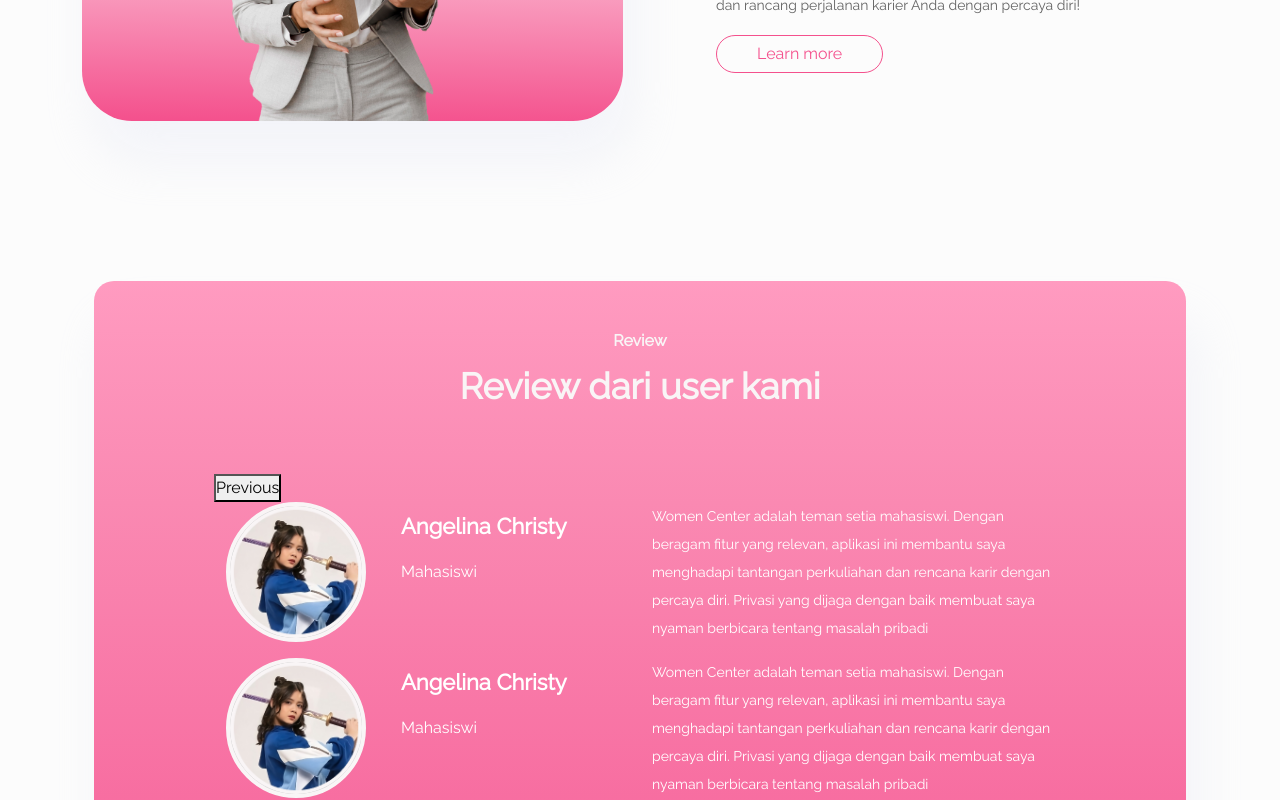
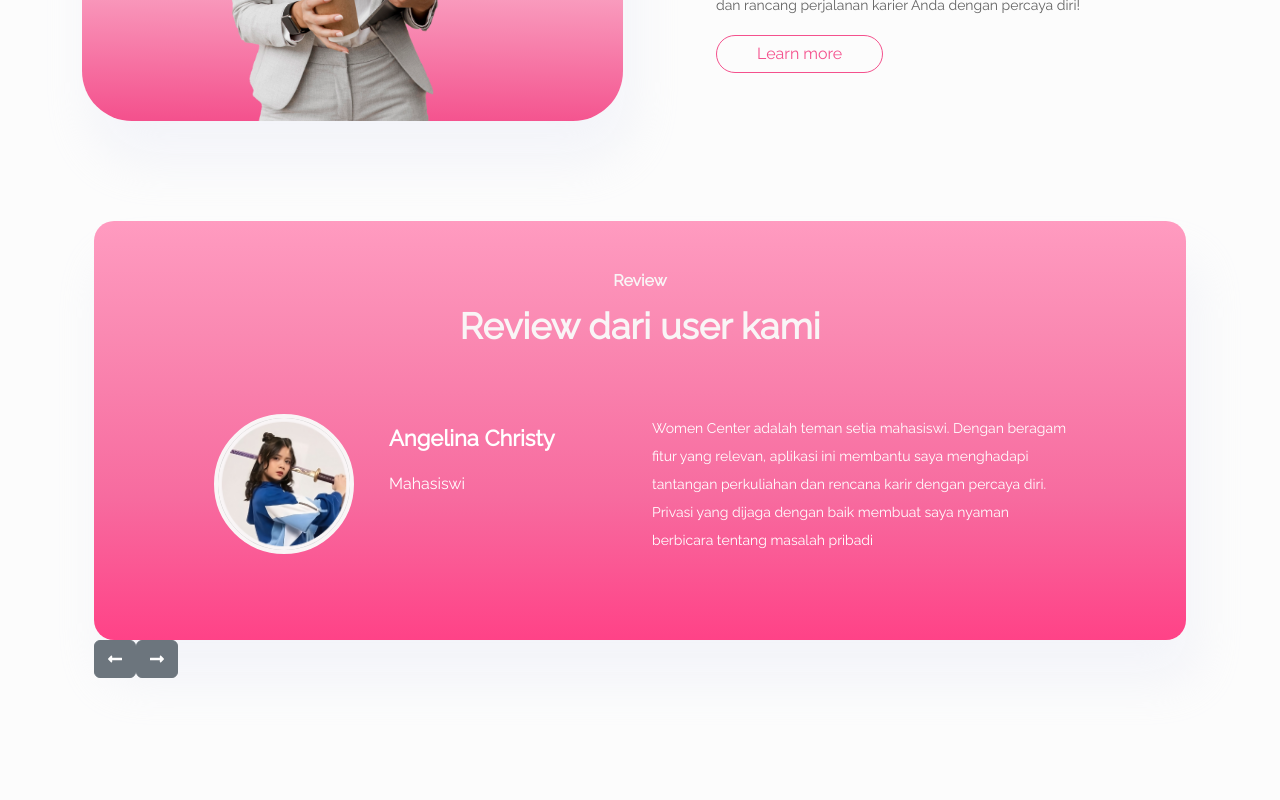
Before and after one commit to Capstone-Tim-14/woman-center-fe, a React (Vite) app in the folder women-center/: page /home in a window 1280 px wide. Shown: the part 5120-5920 px from the top of the page. Built offline with nearby package versions, Linux system fonts and the light colour scheme.

Commit message:
Update Review Slider

```diff
--- a/women-center/src/components/Review/Review.jsx
+++ b/women-center/src/components/Review/Review.jsx
@@ -1,13 +1,10 @@
-/* eslint-disable no-unused-vars */
-import React from "react";
-import { Container, Row, Col } from "reactstrap";
-import imagerev from '../../assets/Ellipse 26.png'
-import '../../styles/review.css'
-import 'react-responsive-carousel/lib/styles/carousel.min.css';
-import Slider from "react-slick";
+import React, { useState } from "react";
+import { Container, Row, Col, Carousel, CarouselItem, Button } from "reactstrap";
+import imagerev from '../../assets/Ellipse 26.png';
+import '../../styles/review.css';
+import { FaLongArrowAltRight, FaLongArrowAltLeft } from "react-icons/fa";
 
-
-const reviews = [
+const users = [
     {
         id: 1,
         image: imagerev,
@@ -15,54 +12,83 @@
         occupation: "Mahasiswi",
         text: "Women Center adalah teman setia mahasiswi. Dengan beragam fitur yang relevan, aplikasi ini membantu saya menghadapi tantangan perkuliahan dan rencana karir dengan percaya diri. Privasi yang dijaga dengan baik membuat saya nyaman berbicara tentang masalah pribadi"
     },
-
+    {
+        id: 2,
+        image: imagerev,
+        name: "Maul",
+        occupation: "Mahasiswi",
+        text: "Women Center adalah teman setia mahasiswi. Dengan beragam fitur yang relevan, aplikasi ini membantu saya menghadapi tantangan perkuliahan dan rencana karir dengan percaya diri. Privasi yang dijaga dengan baik membuat saya nyaman berbicara tentang masalah pribadi"
+    },
+    {
+        id: 3,
+        image: imagerev,
+        name: "Mail",
+        occupation: "Mahasiswi",
+        text: "Women Center adalah teman setia mahasiswi. Dengan beragam fitur yang relevan, aplikasi ini membantu saya menghadapi tantangan perkuliahan dan rencana karir dengan percaya diri. Privasi yang dijaga dengan baik membuat saya nyaman berbicara tentang masalah pribadi"
+    },
+    {
+        id: 4,
+        image: imagerev,
+        name: "Mual",
+        occupation: "Mahasiswi",
+        text: "Women Center adalah teman setia mahasiswi. Dengan beragam fitur yang relevan, aplikasi ini membantu saya menghadapi tantangan perkuliahan dan rencana karir dengan percaya diri. Privasi yang dijaga dengan baik membuat saya nyaman berbicara tentang masalah pribadi"
+    },
 ];
 
-const settings ={
-    dots: true,
-    infinite: true,
-    speed: 500,
-    slidesToShow: 1,
-    slidesToScroll: 1
-};
+const Review = () => {
+    const [activeIndex, setActiveIndex] = useState(0);
 
+    const next = () => {
+        const nextIndex = activeIndex === users.length - 1 ? 0 : activeIndex + 1;
+        setActiveIndex(nextIndex);
+    };
 
-const Review = () => {
+    const previous = () => {
+        const nextIndex = activeIndex === 0 ? users.length - 1 : activeIndex - 1;
+        setActiveIndex(nextIndex);
+    };
+
+    const slides = users.map((user, index) => (
+        <CarouselItem
+            key={user.id}
+            active={index === activeIndex}
+        >
+            <Row>
+                <Col lg='6'>
+                    <img src={user.image} alt="img-review" className="image-review" />
+                    <div className="ket-review">
+                        <h1 className="nama-review">{user.name}</h1>
+                        <p className="pekerjaan-review">{user.occupation}</p>
+                    </div>
+                </Col>
+                <Col lg='6'>
+                    <p className="text-review">{user.text}</p>
+                </Col>
+            </Row>
+        </CarouselItem>
+    ));
+
     return (
-        <section>
+        <section className="review">
             <Container>
-                <div id="review" className="review">
-                <Row>
-                    <Col lg='12'>
-                    <div className="review-box">
-                        <p className="head-review">Review</p>
-                        <h1 className="title-review">Review dari user kami</h1>
-                <Slider {...settings}>
-                    {reviews.map((review) => (
-                        <div key={review.id} className="container">
-                        <div className="row">
-                            <div className="col-lg-6">
-                                <img src={review.image} alt="img-review" className="image-review" />
-                                <div className="ket-review">
-                                <h1 className="nama-review">{review.name}</h1>
-                                <p className="pekerjaan-review">{review.occupation}</p>
-                                </div>
-                            </div>
-                            <div className="col-lg-6">
-                                <p className="text-review">{review.text}</p>
-                            </div>
-                        </div>
-                    </div>
-                    ))}
-                </Slider>
-                    </div>
-                    </Col>
-                </Row>
+                <div className="review-box">
+                    <p className="head-review">Review</p>
+                    <h1 className="title-review">Review dari user kami</h1>
+                    <Carousel activeIndex={activeIndex} next={next} previous={previous}>
+                        {slides}
+                    </Carousel>
+                </div>
+                <div className="slider-buttons">
+                    <Button onClick={previous} className="mr-2">
+                    <FaLongArrowAltLeft />
+                    </Button>
+                    <Button onClick={next}>
+                    <FaLongArrowAltRight />
+                    </Button>
                 </div>
             </Container>
-
         </section>
-    )
+    );
 }
 
-export default Review
+export default Review;
```
Also changed, not shown: women-center/.eslintrc.cjs.
